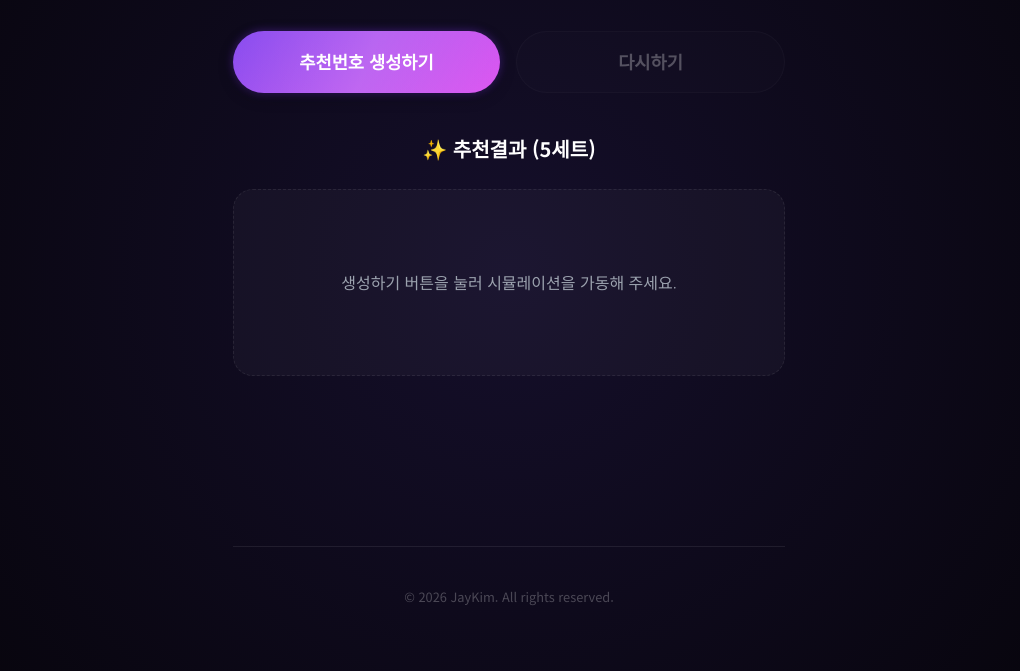
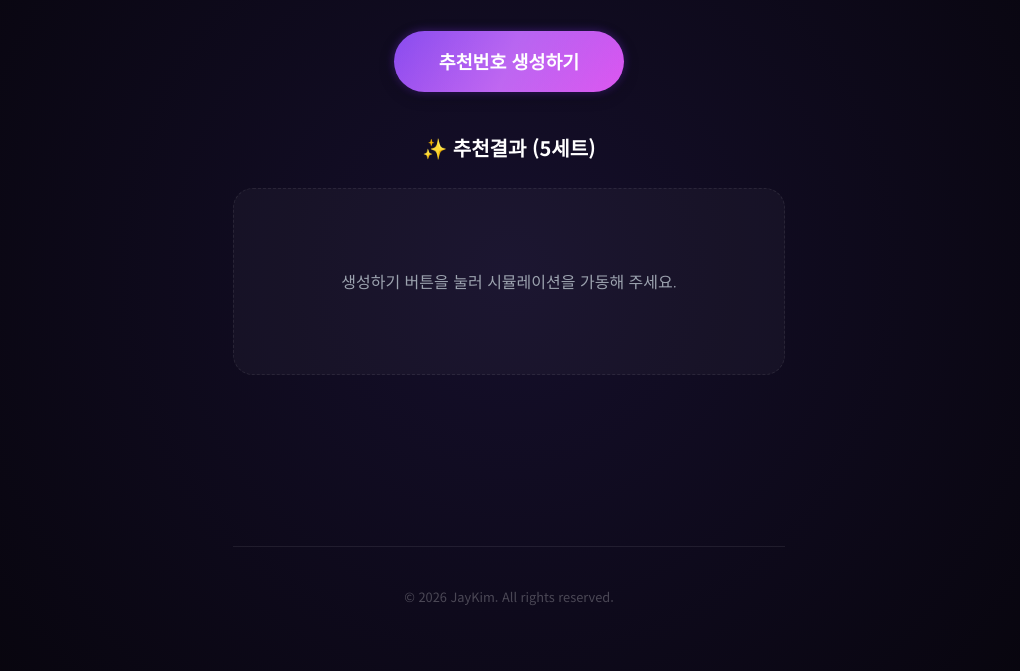
Before and after one commit to oophunter/my-ci-server, a website built with Vite: page index.html in a window 1280 px wide. Shown: the part 129-800 px from the top of the page, without its empty margins (131-1151 px from the left). Built offline with nearby package versions, Linux system fonts and the light colour scheme.

Commit message:
두번째 수정

```diff
--- a/index.html
+++ b/index.html
@@ -22,15 +22,10 @@
       <main class="app-main">
         <!-- Control Panel -->
         <section class="control-panel">
-          <div class="button-group">
-            <button id="btn-generate" class="glow-btn">
-              <span class="btn-text">추천번호 생성하기</span>
-              <span class="btn-glow-effect"></span>
-            </button>
-            <button id="btn-reset" class="glow-btn secondary-btn" disabled>
-              <span class="btn-text">다시하기</span>
-            </button>
-          </div>
+          <button id="btn-generate" class="glow-btn">
+            <span class="btn-text">추천번호 생성하기</span>
+            <span class="btn-glow-effect"></span>
+          </button>
         </section>
 
         <!-- Dynamic Content -->
--- a/src/main.js
+++ b/src/main.js
@@ -6,19 +6,10 @@ let currentData = null;
 
 // DOM Elements
 const btnGenerate = document.getElementById('btn-generate');
-const btnReset = document.getElementById('btn-reset');
 const recommendationsContainer = document.getElementById('recommendations-container');
 
 // Event Listeners
 btnGenerate.addEventListener('click', handleGenerate);
-btnReset.addEventListener('click', handleReset);
-
-// Original placeholder HTML
-const placeholderHTML = `
-  <div class="placeholder-msg">
-    생성하기 버튼을 눌러 시뮬레이션을 가동해 주세요.
-  </div>
-`;
 
 /**
  * Helper to determine which Lotto Ball class to apply based on Korean standards
@@ -37,24 +28,8 @@ function getBallClass(num) {
 function handleGenerate() {
   currentData = generate5RecommendedSets();
 
-  // Enable the reset button
-  btnReset.removeAttribute('disabled');
-
   // Render the cards
   renderRecommendations();
-}
-
-/**
- * Handle UI Reset
- */
-function handleReset() {
-  currentData = null;
-
-  // Reset container to placeholder state
-  recommendationsContainer.innerHTML = placeholderHTML;
-
-  // Disable the reset button
-  btnReset.setAttribute('disabled', 'true');
 }
 
 /**
--- a/src/style.css
+++ b/src/style.css
@@ -106,20 +106,13 @@ body {
   margin-bottom: 2.5rem;
 }
 
-.button-group {
-  display: flex;
-  gap: 1rem;
-  width: 100%;
-}
-
 .glow-btn {
   position: relative;
-  flex: 1;
   background: linear-gradient(135deg, var(--primary) 0%, var(--accent) 100%);
   border: none;
-  padding: 1.1rem 1.5rem;
+  padding: 1.1rem 2.8rem;
   color: #fff;
-  font-size: 1.1rem;
+  font-size: 1.15rem;
   font-weight: 700;
   border-radius: 50px;
   cursor: pointer;
@@ -138,28 +131,6 @@ body {
 
 .glow-btn:active:not(:disabled) {
   transform: translateY(1px);
-}
-
-/* Secondary Button ("다시하기") Style */
-.secondary-btn {
-  background: rgba(255, 255, 255, 0.05);
-  border: 1px solid var(--glass-border);
-  color: var(--text-main);
-  box-shadow: none;
-}
-
-.secondary-btn:hover:not(:disabled) {
-  background: rgba(255, 255, 255, 0.1);
-  border-color: rgba(255, 255, 255, 0.2);
-  box-shadow: 0 4px 15px rgba(0, 0, 0, 0.2);
-}
-
-/* Disabled State style */
-.glow-btn:disabled {
-  opacity: 0.3;
-  cursor: not-allowed;
-  transform: none !important;
-  box-shadow: none !important;
 }
 
 .btn-glow-effect {
```
